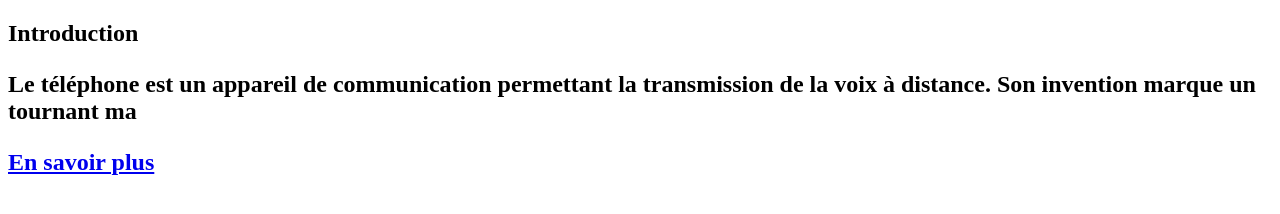
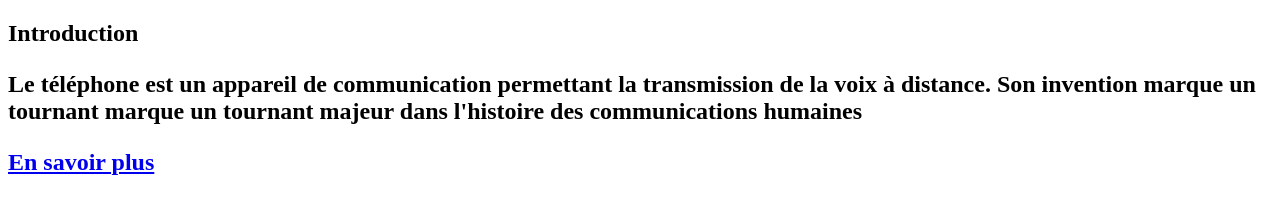
Before and after one commit to cycychl08/emmabis4.github.io, a plain HTML site: page index2.html in a window 1280 px wide. Drawn offline with Linux system fonts and the light colour scheme.

Commit message:
Update index2.html

```diff
--- a/index2.html
+++ b/index2.html
@@ -8,6 +8,6 @@
 
   <body>
    <h2>Introduction<h2>
-    <p>Le téléphone est un appareil de communication permettant la transmission de la voix à distance. Son invention marque un tournant ma</p>
+    <p>Le téléphone est un appareil de communication permettant la transmission de la voix à distance. Son invention marque un tournant marque un tournant majeur dans l'histoire des communications humaines</p>
     <a href="index.html1">En savoir plus</a>
   </body>
```
